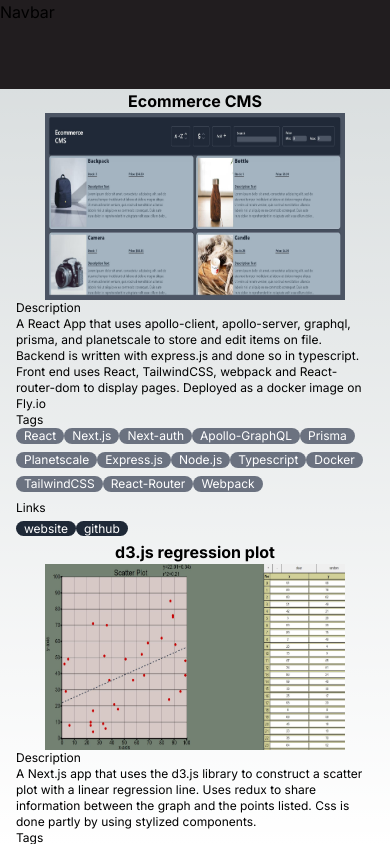
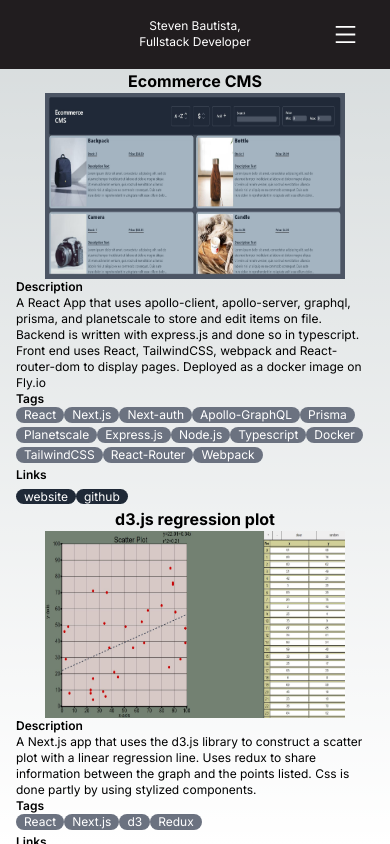
Before and after one commit to ProgrammerSteve/NextPortfolio, a Next.js app: page / in a window 390 px wide. Built offline with nearby package versions, Linux system fonts and the light colour scheme.

Commit message:
added a sidebar with toggle function

```diff
--- a/app/page.tsx
+++ b/app/page.tsx
@@ -1,6 +1,10 @@
+"use client";
+
 import Image, { StaticImageData } from "next/image";
 import Link from "next/link";
 import { Inter } from "next/font/google";
+
+import { useState } from "react";
 
 import ecommercePhoto from "./ecommerceCMS.jpg";
 import d3Photo from "./d3scatter.jpg";
@@ -361,7 +365,6 @@ const ProjectImage = ({ title, imageSrc }: ImageProps) => {
             width: "100%",
             maxWidth: "300px",
             aspectRatio: "1.61",
-            backgroundColor: "green",
           }}
         />
       </div>
@@ -375,7 +378,7 @@ type DescriptionProps = {
 const ProjectDescription = ({ description }: DescriptionProps) => {
   return (
     <div className="flex-1 md:flex-none px-2">
-      <p className="text-xs sm:text-sm">Description</p>
+      <p className="text-xs sm:text-sm font-semibold">Description</p>
       <p className="text-xs lg:text-sm">{description}</p>
     </div>
   );
@@ -387,19 +390,19 @@ type TagsProps = {
 const ProjectTagsAndLinks = ({ tags, links }: TagsProps) => {
   return (
     <div className="flex-1 md:flex-none px-2">
-      <p className="text-xs sm:text-sm">Tags</p>
+      <p className="text-xs sm:text-sm font-semibold">Tags</p>
       <div className="flex flex-wrap">
         {tags.map((tag) => (
-          <span className="bg-gray-500 text-white rounded-full px-2 text-xs justify-center align-middle mb-2">
+          <span className="bg-gray-500 text-white rounded-full px-2 text-xs justify-center align-middle mb-1">
             {tag}
           </span>
         ))}
       </div>
 
-      <p className="text-xs sm:text-sm">Links</p>
+      <p className="text-xs sm:text-sm font-semibold">Links</p>
       {links.map((link) => (
         <Link href={link.url}>
-          <span className="bg-gray-800 text-white rounded-full px-2 text-xs justify-center align-middle mb-2">
+          <span className="bg-gray-800 text-white rounded-full px-2 text-xs justify-center align-middle mb-1">
             {link.title}
           </span>
         </Link>
@@ -423,11 +426,9 @@ const ProjectCard = ({ project }: ProjectProps) => {
   );
 };
 
-export default function Home() {
+const SideBar = () => {
   return (
-    <main className="flex flex-col md:flex-row h-screen">
-      <div className="bg-[#211d1f] h-[100px] block md:hidden">Navbar</div>
-      <div className="bg-[#211d1f] w-[200px] min-w-[200px] h-full  hidden md:flex text-white flex-col justify-around pl-4">
+    <>
       <div className="text-xl font-bold">
         <div>
           <p>Steven</p>
@@ -452,6 +453,7 @@ export default function Home() {
         </div>
       </div>
 
+      <div className="flex flex-col gap-2">
         <div className="grid align-middle justify-start">
           <div className="flex justify-center align-middle border-white border-2 border-solid px-8 py-1 gap-2  w-[150px]">
             <div>Resume</div>
@@ -476,6 +478,7 @@ export default function Home() {
             </div>
           </div>
         </div>
+      </div>
 
       <div className="flex flex-col align-middle gap-3">
         <div className="text-sm">
@@ -491,6 +494,45 @@ export default function Home() {
           <div>{`(956)639-0218`}</div>
         </div>
       </div>
+    </>
+  );
+};
+
+export default function Home() {
+  const [isNavOpen, setIsNavOpen] = useState(false);
+  const toggleNav = () => {
+    setIsNavOpen(!isNavOpen);
+  };
+
+  return (
+    <main className="flex flex-col md:flex-row h-screen relative">
+      {isNavOpen && (
+        <div className="fixed bg-[#2f2c2d] z-50 right-0 h-screen w-[200px] min-w-[200px] text-white flex md:hidden flex-col justify-around pl-4">
+          <div
+            className="fixed right-[20px] top-[18px] cursor-pointer"
+            onClick={toggleNav}
+          >
+            <AiOutlineClose size={30} />
+          </div>
+          <SideBar />
+        </div>
+      )}
+
+      <div className="bg-[#211d1f] h-[75px] flex md:hidden  align-middle">
+        <div className="flex-1 "></div>
+        <div className="flex-1  text-xs sm:text-base grid place-items-center text-center text-white">
+          Steven Bautista, Fullstack Developer
+        </div>
+        <div
+          className="flex-1  h-full grid justify-end items-center cursor-pointer"
+          onClick={toggleNav}
+        >
+          <AiOutlineMenu className="mr-8" fill="white" size={25} />
+        </div>
+      </div>
+
+      <div className="bg-[#211d1f] w-[200px] min-w-[200px] h-full  hidden md:flex text-white flex-col justify-around pl-4">
+        <SideBar />
       </div>
       <div className=" bg-[#ded4d4f] grow h-full px-2 lg:px-16 overflow-y-scroll">
         {projects.map((project) => (
```
Lines whose indentation alone changed are shown as unchanged.
